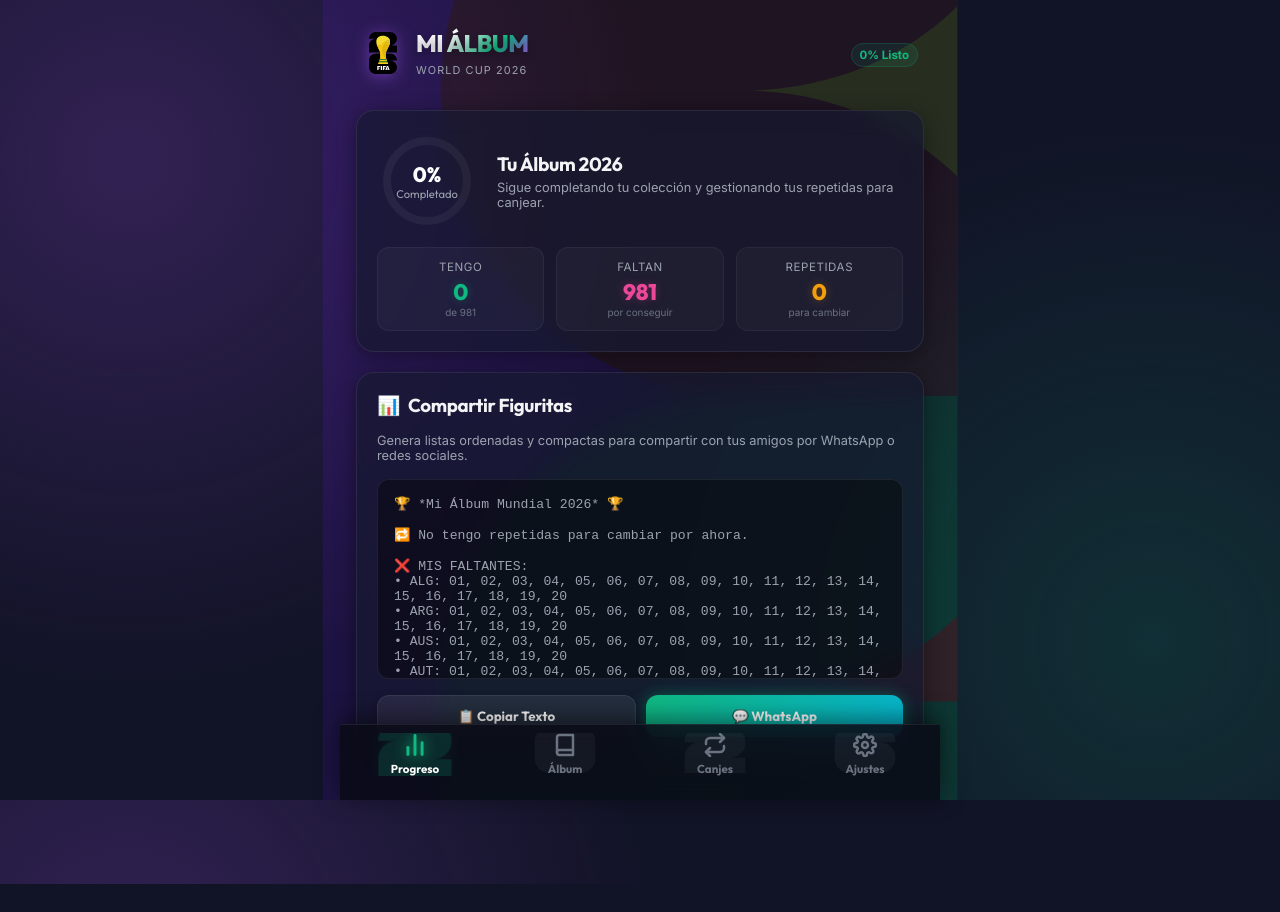
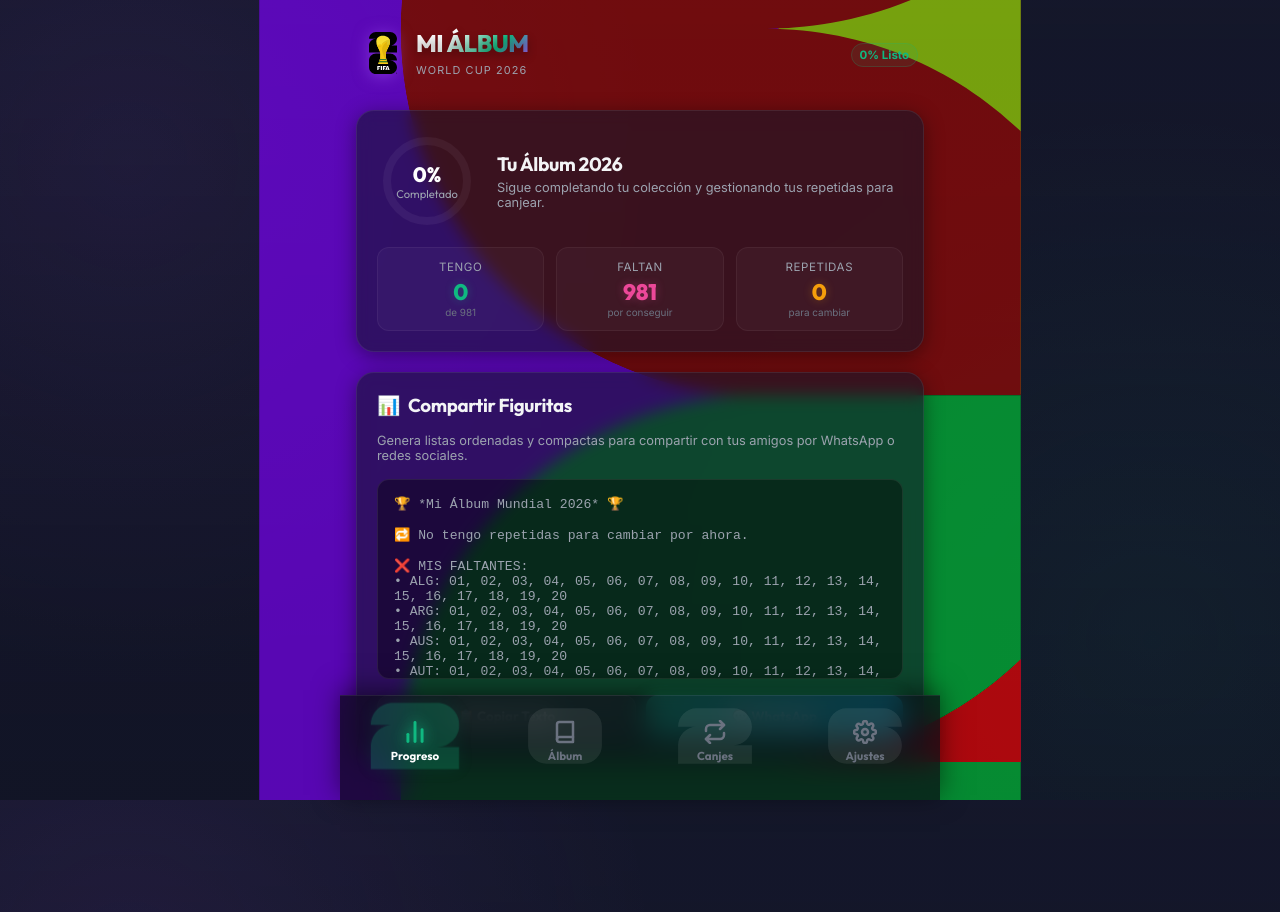
Before and after one commit to Sarif-arg/mi-album-mundial-fc-2026, a React (Vite) app: page / in a window 1280 px wide. Before the commit the page ends 884 px from the top, so only its background shows below. Built offline with nearby package versions, Linux system fonts and the light colour scheme.

Commit message:
Update docs and brighten album theme

```diff
--- a/src/components/CountryBackground.jsx
+++ b/src/components/CountryBackground.jsx
@@ -64,7 +64,7 @@
         width: '100vw',
         height: '100vh',
         zIndex: -2,
-        opacity: 0.14,
+        opacity: 0.65,
         pointerEvents: 'none',
         overflow: 'hidden',
         display: 'flex',
@@ -75,10 +75,11 @@
     >
       <svg
         style={{
-          width: '100%',
-          height: '100%',
+          width: '120%',
+          height: '120%',
           objectFit: 'cover',
-          shapeRendering: 'geometricPrecision'
+          shapeRendering: 'geometricPrecision',
+          filter: 'saturate(1.45) contrast(1.12)'
         }}
         viewBox="0 0 5296.4151 6676.5295"
         version="1.0"
--- a/src/index.css
+++ b/src/index.css
@@ -2,9 +2,9 @@
 
 :root {
   /* Color Palette (FIFA World Cup 2026 Brand) */
-  --bg-deep: #111326;
-  --bg-card: rgba(22, 25, 48, 0.7);
-  --bg-card-hover: rgba(32, 36, 68, 0.85);
+  --bg-deep: #171a30;
+  --bg-card: rgba(20, 23, 44, 0.58);
+  --bg-card-hover: rgba(36, 40, 74, 0.78);
 
   --primary: #10b981; /* Electric Emerald */
   --primary-glow: rgba(16, 185, 129, 0.4);
@@ -56,10 +56,11 @@
   overflow-x: hidden;
   position: relative;
   background-image:
-    radial-gradient(circle at 10% 20%, rgba(168, 85, 247, 0.22) 0%, transparent 40%),
-    radial-gradient(circle at 90% 80%, rgba(16, 185, 129, 0.17) 0%, transparent 40%);
+    linear-gradient(180deg, rgba(12, 14, 27, 0.28), rgba(12, 14, 27, 0.48)),
+    radial-gradient(circle at 10% 20%, rgba(168, 85, 247, 0.12) 0%, transparent 40%),
+    radial-gradient(circle at 90% 80%, rgba(16, 185, 129, 0.11) 0%, transparent 40%);
   background-attachment: fixed;
-  padding-bottom: 84px; /* Space for bottom nav bar */
+  padding-bottom: 112px; /* Space for taller bottom nav bar */
 }
 
 h1, h2, h3, h4 {
@@ -123,8 +124,8 @@
 /* Glassmorphism Card Style */
 .glass-card {
   background: var(--bg-card);
-  backdrop-filter: blur(12px);
-  -webkit-backdrop-filter: blur(12px);
+  backdrop-filter: blur(8px);
+  -webkit-backdrop-filter: blur(8px);
   border: 1px solid var(--border-color);
   border-radius: var(--border-radius-md);
   padding: 20px;
@@ -613,20 +614,21 @@
   transform: translateX(-50%);
   width: 100%;
   max-width: 600px;
-  background: rgba(10, 11, 22, 0.85);
-  backdrop-filter: blur(20px);
-  -webkit-backdrop-filter: blur(20px);
+  min-height: 104px;
+  background: rgba(10, 11, 22, 0.72);
+  backdrop-filter: blur(14px);
+  -webkit-backdrop-filter: blur(14px);
   border-top: 1px solid var(--border-color);
   display: grid;
   grid-template-columns: repeat(4, 1fr);
-  padding: 8px 0 24px 0; /* Padding bottom for mobile swipe indicators */
+  padding: 14px 0 28px 0; /* Padding bottom for mobile swipe indicators */
   z-index: 100;
   box-shadow: 0 -5px 25px rgba(0, 0, 0, 0.5);
 }
 
 .nav-item {
   position: relative;
-  overflow: hidden;
+  overflow: visible;
   display: flex;
   flex-direction: column;
   align-items: center;
@@ -637,16 +639,17 @@
   cursor: pointer;
   transition: var(--transition-smooth);
   gap: 4px;
+  min-height: 62px;
 }
 
 .nav-digit {
   position: absolute;
-  top: 40%;
+  top: 42%;
   left: 50%;
   transform: translate(-50%, -50%) scale(0.9);
-  width: 68px;
-  height: 52px;
-  opacity: 0.04;
+  width: 82px;
+  height: 62px;
+  opacity: 0.08;
   fill: #ffffff;
   pointer-events: none;
   z-index: 1;
@@ -654,7 +657,7 @@
 }
 
 .nav-item:hover .nav-digit {
-  opacity: 0.1;
+  opacity: 0.14;
   transform: translate(-50%, -50%) scale(0.96);
 }
 
@@ -663,7 +666,7 @@
 }
 
 .nav-item.active .nav-digit {
-  opacity: 0.18;
+  opacity: 0.26;
   transform: translate(-50%, -50%) scale(1.08);
   animation: digitBounce 0.45s cubic-bezier(0.34, 1.56, 0.64, 1) forwards;
 }
```
Also changed, not shown: 2 other files (tests, documents, lock files or other folders).
